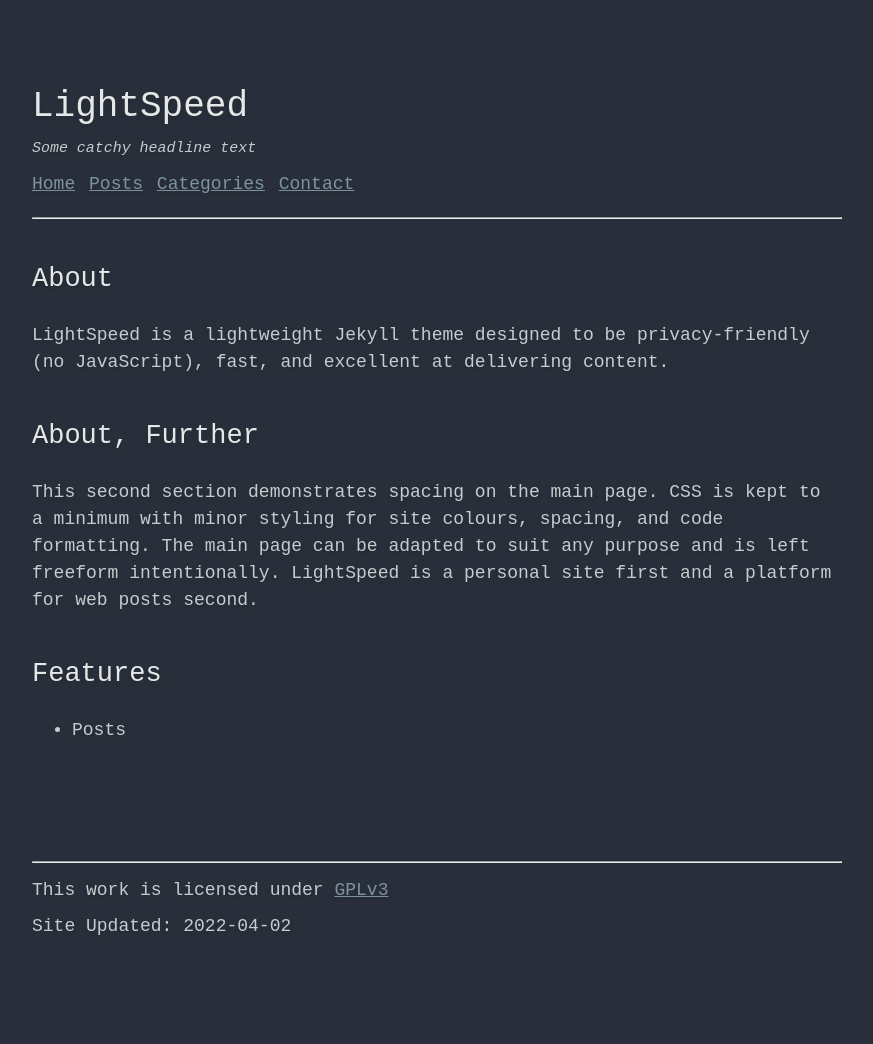
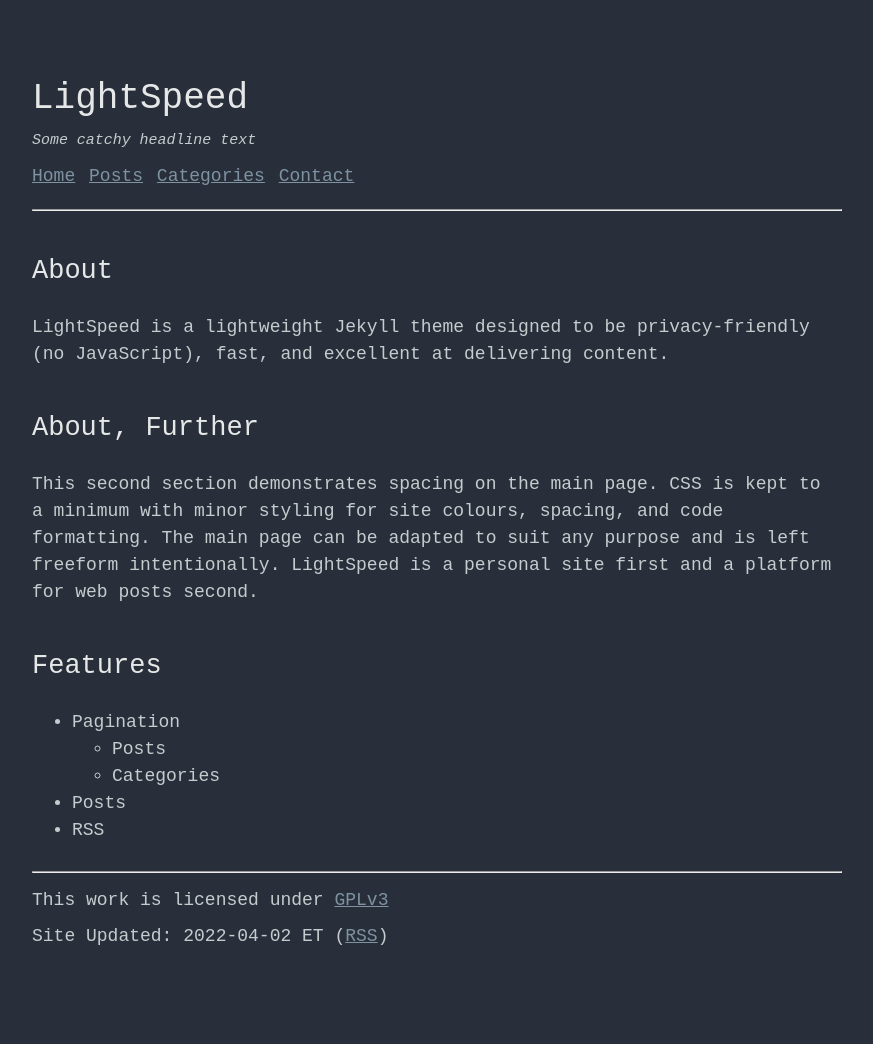
Before and after one commit to tajacks/lightspeed, a Jekyll site: the page built from index.md, in a window 1280 px wide. Shown: the whole page, without its empty margins (203-1076 px from the left). Built offline with Jekyll 4.4.1, drawn with Linux system fonts in a browser that asks for light colours.

Commit message:
sticky footer, RSS, pagination, minor tweaks.

```diff
--- a/_includes/footer.html
+++ b/_includes/footer.html
@@ -1,3 +1,3 @@
 <hr>
 <p>This work is licensed under <a rel="license" href="https://www.gnu.org/licenses/gpl-3.0.en.html" target="_blank">GPLv3</a></p>
-<p>Site Updated: {{ site.time | date: '%Y-%m-%d' }}</p>
+<p>Site Updated: {{ site.time | date: '%Y-%m-%d' }} {{ site.timezone_short }} (<a href="/feed.xml" target="_blank">RSS</a>)</p>
--- a/_layouts/default.html
+++ b/_layouts/default.html
@@ -16,10 +16,10 @@
         <main>
             {{ content }}
         </main>
-
-        <footer>
+        <div class="push"></div>
+    </div>
+        <footer class="footer">
             {% include footer.html %}
         </footer>
-    </div>
 </body>
 </html>
--- a/_sass/main.scss
+++ b/_sass/main.scss
@@ -6,10 +6,7 @@
   -moz-osx-font-smoothing: grayscale;
   -webkit-font-smoothing: antialiased;
   line-height: 1.5;
-  min-height: 100vh;
-  min-width: 300px;
   overflow-x: hidden;
-  text-shadow: 0 3px 5px rgba(0, 0, 0, 0.1);
 }
 
 /* 01 Centering */
@@ -28,6 +25,22 @@
 }
 
 /* 03 Spacing */
+
+html, body {
+  height: 100%;
+  margin: 0;
+}
+
+.container {
+  min-height: 85%;
+  margin: 0 auto -50px;
+}
+
+.footer,
+.push {
+  height: 50px;
+  padding: 0;
+}
 
 body {
   line-height: 1.5;
--- a/categories.html
+++ b/categories.html
@@ -6,8 +6,10 @@
 <div class="category-summary">
     {% for category in site.categories %}
         <h3><b>{{category | first}}</b></h3>
-            {% for post in category[1] %}
+            {% for post in category[1] limit:3 %}
                 <h3>{{ post.date | date: '%Y-%m-%d' }} >> <a href="{{ post.url }}">{{ post.title }}</a></h3>
             {% endfor %}
+        <h3>See all posts in {{category | first}} ({{category[1] | size}}) <a href="/category/{{category | first | downcase }}/posts.html">&gt;&gt;</a></h3>
+        <br>
     {% endfor %}
 </div>
--- a/index.md
+++ b/index.md
@@ -14,4 +14,8 @@
 freeform intentionally. LightSpeed is a personal site first and a platform for web posts second.
 
 ## Features
+- Pagination
+  - Posts
+  - Categories
 - Posts
+- RSS
```
Also changed, not shown: _layouts/autopage_category.html (added, +21 -0 lines), posts.html (+13 -2 lines), README.md.
